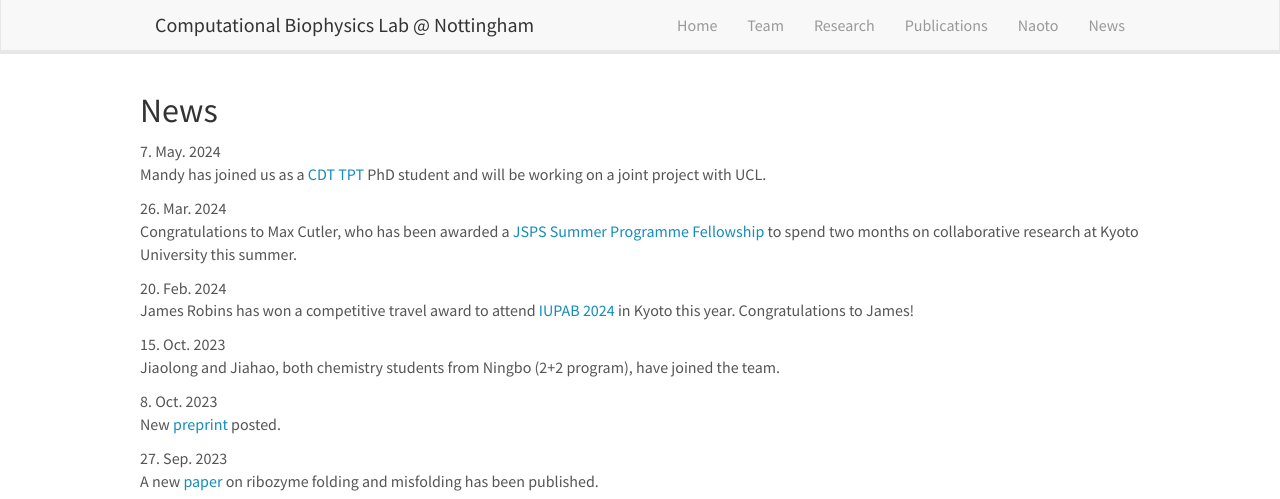
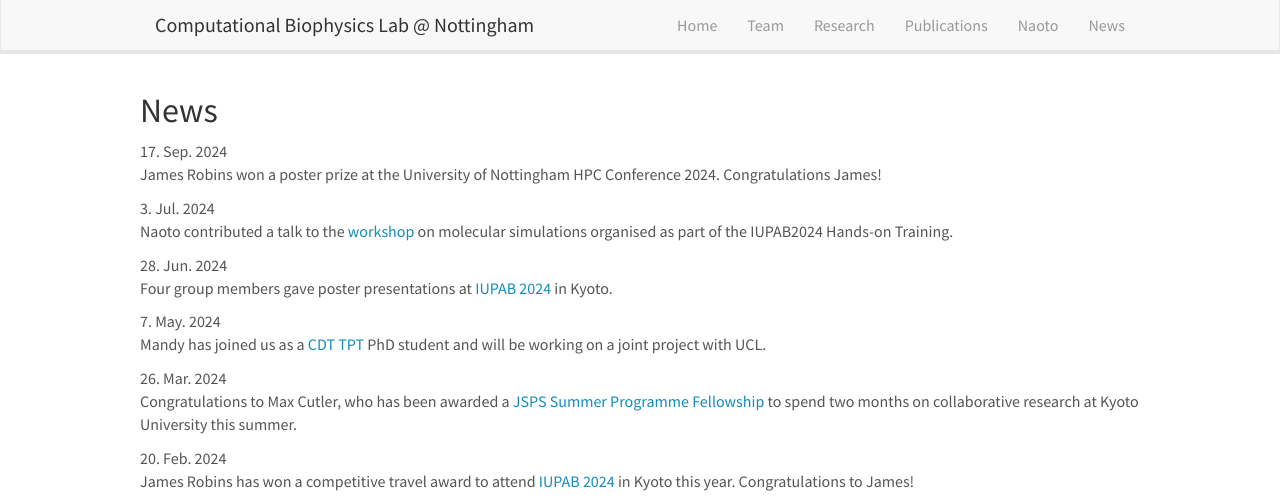
Before and after one commit to Hori-Lab/hori-lab.github.io, a Jekyll site: the page built from _pages/allnews.md, in a window 1280 px wide and 900 px high, cut to the strip 0-499 px from the top of the window. Built offline with Jekyll 4.4.1, drawn with Linux system fonts in a browser that asks for light colours; nearby versions of some CDN libraries.

Commit message:
some updates

```diff
--- a/_data/news.yml
+++ b/_data/news.yml
@@ -1,3 +1,12 @@
+- date: 17. Sep. 2024
+  headline: James Robins won a poster prize at the University of Nottingham HPC Conference 2024. Congratulations James!
+
+- date: 3. Jul. 2024
+  headline: Naoto contributed a talk to the <a href=https://cbp.riken.jp/meeting/workshop/iupab2024-genesis-workshop/ target="_blank">workshop</a> on molecular simulations organised as part of the IUPAB2024 Hands-on Training.
+
+- date: 28. Jun. 2024
+  headline: Four group members gave poster presentations at <a href=https://www.c-linkage.co.jp/iupab2024-bsj-kyoto/ target="_blank">IUPAB 2024</a> in Kyoto.
+
 - date: 7. May. 2024
   headline: Mandy has joined us as a <a href=https://www.transpharmtech-dtc.ac.uk>CDT TPT</a> PhD student and will be working on a joint project with UCL.
 
--- a/_data/publist.yml
+++ b/_data/publist.yml
@@ -4,7 +4,7 @@
   description: ""
   link:
     url: https://doi.org/10.1021/acs.jpclett.3c03553
-    display: "J. Phys. Chem. Lett. (2024) 15: 3820 10.1021/acs.jpclett.3c03553"
+    display: "J. Phys. Chem. Lett. (2024) 15 3820 10.1021/acs.jpclett.3c03553"
   link2:
     flag: 1
     url: https://doi.org/10.1101/2023.11.26.568751
@@ -17,7 +17,7 @@
   link:
     flag: 0
     url: https://doi.org/10.1021/acs.jctc.3c01193
-    display: "J. Chem. Theory Comput. (2024) 10.1021/acs.jctc.3c01193"
+    display: "J. Chem. Theory Comput. (2024) 20(7) 2934 10.1021/acs.jctc.3c01193"
   link2:
     flag: 1
     url: https://doi.org/10.1101/2023.10.05.561104
```
Also changed, not shown: _pages/naotohori.md (+1 -3 lines).
